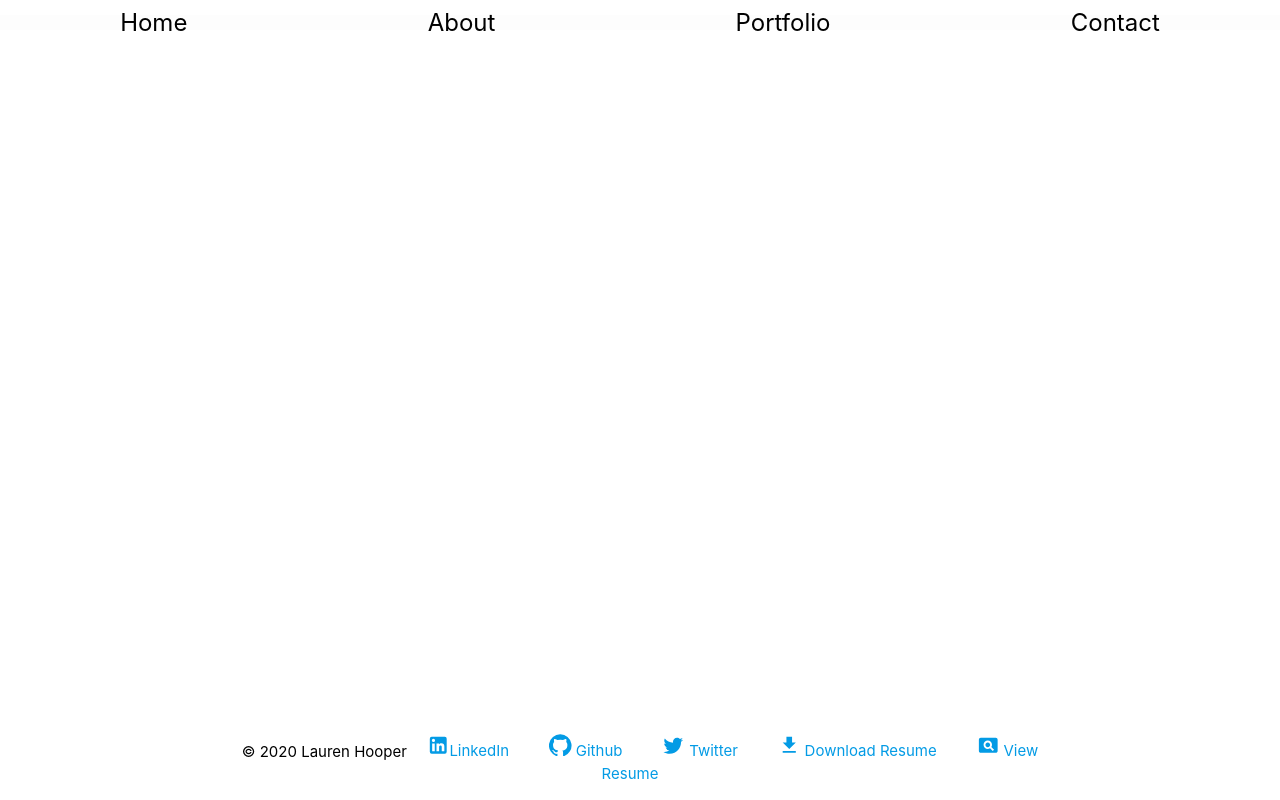
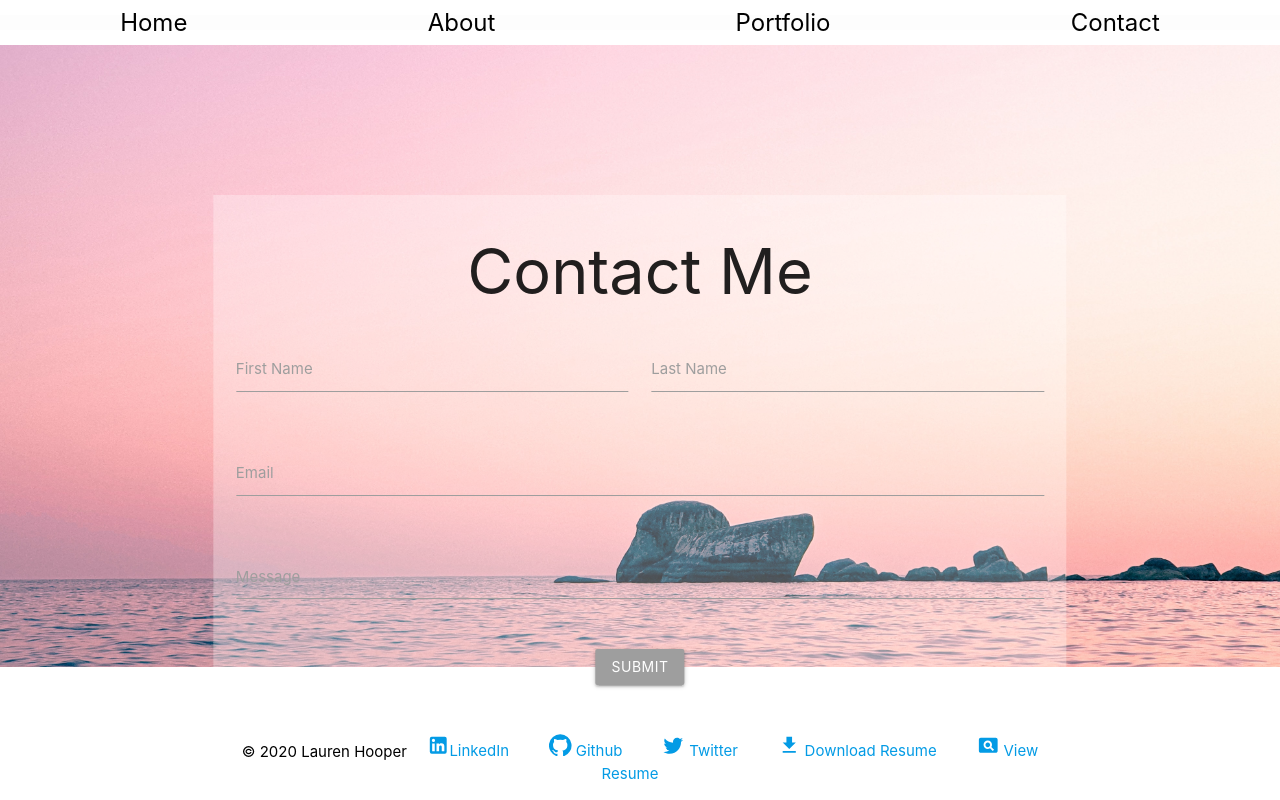
Before and after one commit to lhooper921/reactPortfolio, a React (Create React App) app: page /Contact in a window 1280 px wide. Built offline with nearby package versions, Linux system fonts and the light colour scheme.

Commit message:
change pkg json homepage path

```diff
--- a/package.json
+++ b/package.json
@@ -1,6 +1,6 @@
 {
   "name": "react-portfolio",
-  "homepage": "https://lhooper921.github.io/reactPortfolio/",
+  "homepage": "https://lhooper921.github.io/reactPortfolio",
   "version": "0.1.0",
   "private": true,
   "dependencies": {
--- a/src/components/MainPage.js
+++ b/src/components/MainPage.js
@@ -25,10 +25,10 @@ class MainPage extends Component {
 					<NavBar />
 					<Switch>
 						<Route path="/" exact component={Home} />
-						<Route path="reactPortfolio/Home" exact component={Home} />
-						<Route path="reactPortfolio/About" component={About} />
-						<Route path="reactPortfolio/Portfolio" component={Portfolio} />
-						<Route path="reactPortfolio/Contact" component={Contact} />
+
+						<Route path="/About" component={About} />
+						<Route path="/Portfolio" component={Portfolio} />
+						<Route path="/Contact" component={Contact} />
 					</Switch>
 				</Router>
 				< Footer />
```
